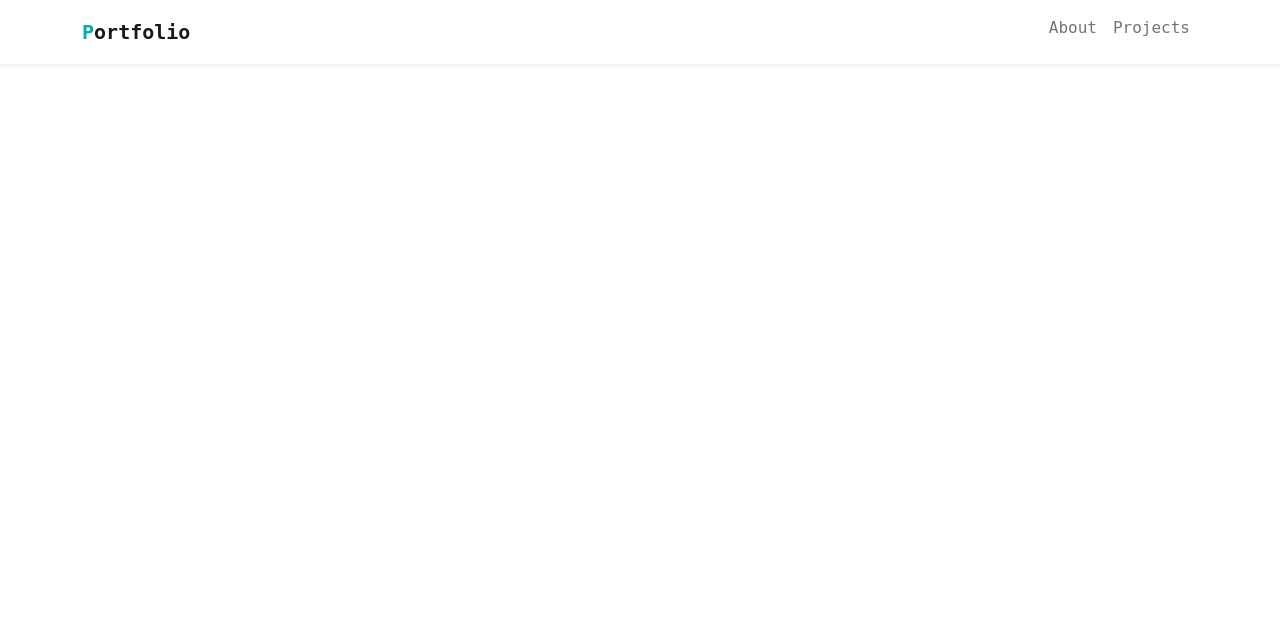
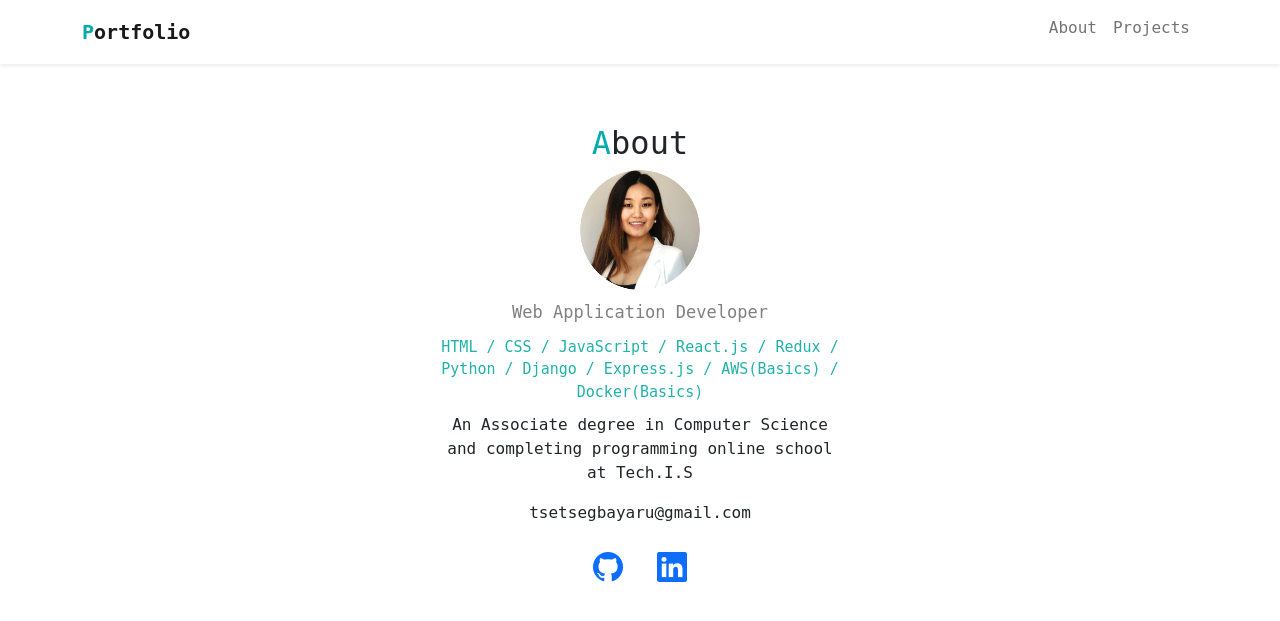
Before and after one commit to yuna1013/Portfolio, a PHP site: page / in a window 1280 px wide. Shown: the top 621 px of the page. Run offline with PHP 8.4, Linux system fonts and the light colour scheme; some libraries are stand-ins or nearby versions.

Commit message:
Added about section, also did some designing

```diff
--- a/index.html
+++ b/index.html
@@ -5,6 +5,9 @@
 
     <meta charset = "utf-8">
         <meta name= "viewport" content="width=device=width, initial-scale=1">
+        <link rel="stylesheet" href="https://cdn.jsdelivr.net/npm/bootstrap-icons@1.7.0/font/bootstrap-icons.css">
+        <link href="https://cdn.jsdelivr.net/npm/bootstrap@5.1.3/dist/css/bootstrap.min.css" rel="stylesheet" integrity="sha384-1BmE4kWBq78iYhFldvKuhfTAU6auU8tT94WrHftjDbrCEXSU1oBoqyl2QvZ6jIW3" crossorigin="anonymous">
+
         <link rel="icon" type="image/png" href="img/techis-logo.png">
         <link href="https://cdn.jsdelivr.net/npm/bootstrap@5.1.3/dist/css/bootstrap.min.css" rel="stylesheet" integrity="sha384-1BmE4kWBq78iYhFldvKuhfTAU6auU8tT94WrHftjDbrCEXSU1oBoqyl2QvZ6jIW3" crossorigin="anonymous">
         <link rel="stylesheet" href="style.css">
@@ -37,6 +40,22 @@
           </div>
         </div>
       </nav>
+      <div id="about">
+      <h2><span class="font-primary">A</span>bout</h2>
+      <img src="img/0.png">
+      <div class=Uuganbayar Tsetsegbayar</div>
+        <div class="vocation">Web Application Developer</div>
+      <div class ="skills">HTML / CSS / JavaScript / React.js / Redux / Python / Django / Express.js / AWS(Basics) / Docker(Basics)</div>
+      <p>
+          An Associate degree in Computer Science and completing programming online school at Tech.I.S
+
+      </p>
+      <div class="email">tsetsegbayaru@gmail.com</div>
+      <div class="icons">
+          <a href="#"><i class="bi bi-github"></i></a>
+          <a href="#"><i class="bi bi-linkedin ms-3"></i></a>
+      </div>
+
 
     <script src="https://cdn.jsdelivr.net/npm/bootstrap@5.1.3/dist/js/bootstrap.bundle.min.js" integrity="sha384-ka7Sk0Gln4gmtz2MlQnikT1wXgYsOg+OMhuP+IlRH9sENBO0LRn5q+8nbTov4+1p" crossorigin="anonymous"></script>
 </body>
--- a/style.css
+++ b/style.css
@@ -12,4 +12,47 @@ body{
 .title-icon{
     font-size: 20px;
     font-weight: bold;
+
 }
+/****
+about
+***/
+#about {
+    margin: 60px auto;
+    max-width: 400px;
+    text-align: center;
+
+}
+#about img{
+    border-radius: 50%;
+    width: 120px;
+    margin-bottom: 10px;
+}
+#about .name{
+    font-size: 19px;
+
+
+}
+#about .vocation{
+    font-size: 17px;
+    color:gray;
+    margin-bottom: 10px;
+
+}
+#about .skills{
+    font-size: 15px;
+    color:lightseagreen;
+    margin-bottom: 10px;
+}
+#about.email{
+    margin-top: 14px;
+    font-size: 30px;
+}
+
+#about .icons{
+    margin-top: 20px;
+    font-size: 30px;
+}
+#about .icons{
+    color:black;
+}
```
Also changed, not shown: img/0.png (added).
